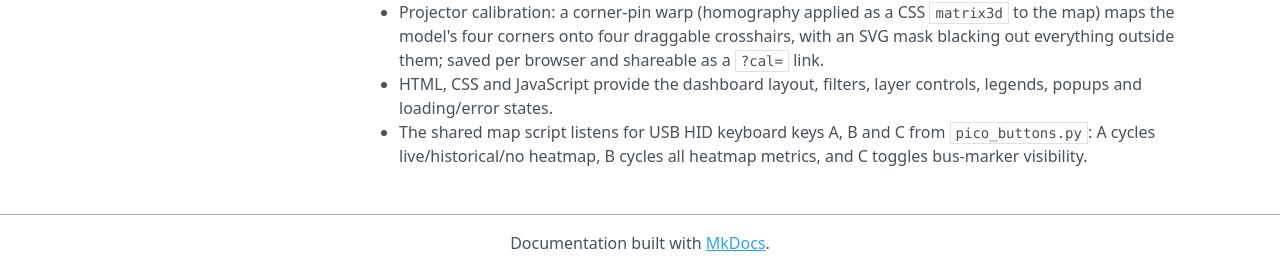
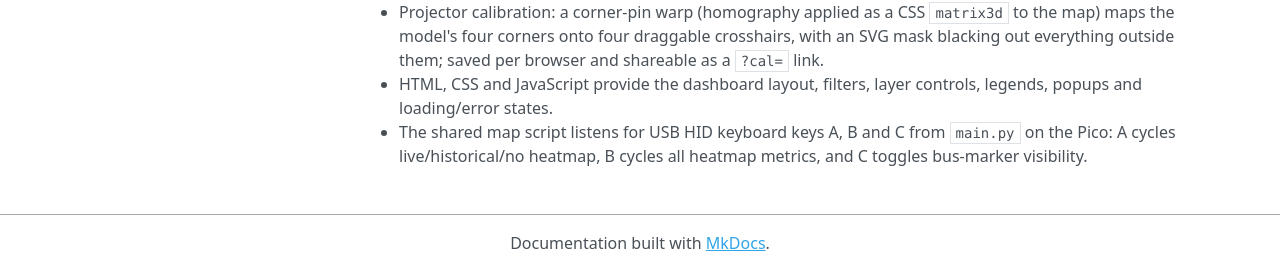
Before and after one commit to Joey-Hain/civl3704, an MkDocs documentation site: the page built from docs/ARCHITECTURE.md, in a window 1280 px wide and 900 px high, scrolled down 1589 px. Shown: the part 629-897 px from the top of the window. Built offline with MkDocs 1.6.1, drawn with Linux system fonts in a browser that asks for light colours; nearby versions of some CDN libraries.

```diff
--- a/app.py
+++ b/app.py
@@ -1914,7 +1914,7 @@ HEATMAP_SCRIPT = """\
       },
       speed: {
         label: 'Speed', kind: 'field', hist: 'PlasmaR', live: 'YlGnBu',
-        desc: 'Average bus speed within 160 m, including time stopped at stops and signals. Amber = CBD streets, pink = arterials, purple = motorways.',
+        desc: 'Average bus speed within 160 m, including readings while stopped. Colour represents speed, not road type: the historical ramp runs from amber at lower speeds to purple at higher speeds; the live ramp is green-to-blue.',
         radiusM: FIELD_RADIUS_M, fullSupport: 0.4,
         liveTitle: 'Live: current speed (km/h)',
         histTitle: 'Historical: average speed (km/h)',
@@ -3018,8 +3018,8 @@ PAGE = """
       <dt>Average delay</dt><dd>How late buses typically run in each area: mean lateness of readings within 250 m, with early running counted as on time (0). Where data is thin, the estimate is pulled toward the network average, so a single late bus can&rsquo;t create a hotspot. Scale 0&ndash;5 min.</dd>
       <dt>Delay burden</dt><dd>Where the most delay accumulates: total bus-minutes late, scaled to the same overall heat as Bus density. Busy corridors rank high even when each bus is only slightly late. An area hotter here than on Bus density carries more than its share of the network&rsquo;s delay.</dd>
       <dt>Not on time</dt><dd>Share of readings within 250 m that fall outside the TfNSW on-time window (0:59 early to 5:59 late), so early running counts as well as late. Thin data is pulled toward the network average. Scale 0&ndash;60%.</dd>
-      <dt>Speed</dt><dd>Average bus speed within 160 m, including time stopped at stops and signals. Amber = CBD streets, pink = arterials, purple = motorways. Scale 0&ndash;80 km/h.</dd>
-      <dt>Bus density</dt><dd>How many bus position readings were recorded in each area: where buses run most, not how well they run.</dd>
+      <dt>Speed</dt><dd>Average reported bus speed within 160 m, including readings while buses are stopped. Colour represents speed, not road type: the historical ramp runs from amber at lower speeds to purple at higher speeds, while the live ramp is green-to-blue. Scale 0&ndash;80 km/h.</dd>
+      <dt>Bus density</dt><dd>Number of recorded vehicle-position readings in each area, not unique buses or passengers. It shows where buses are most frequently observed, not how well they run; colour is relative within the selected window.</dd>
     </dl>
   </details>
 
--- a/docs/ARCHITECTURE.md
+++ b/docs/ARCHITECTURE.md
@@ -44,4 +44,4 @@ The app is organised into three main layers:
 - Projector geometry: by default the model box is laid out as smart-city's `params.json5` does (full-width box at the model's 2:1 aspect, `vertical_offset` 50 px, `horizontal_scale` 1.184, shrunk uniformly if needed so all four corners stay on screen), computed from unrounded Web Mercator positions and applied through the same warp below.
 - Projector calibration: a corner-pin warp (homography applied as a CSS `matrix3d` to the map) maps the model's four corners onto four draggable crosshairs, with an SVG mask blacking out everything outside them; saved per browser and shareable as a `?cal=` link.
 - HTML, CSS and JavaScript provide the dashboard layout, filters, layer controls, legends, popups and loading/error states.
-- The shared map script listens for USB HID keyboard keys A, B and C from `pico_buttons.py`: A cycles live/historical/no heatmap, B cycles all heatmap metrics, and C toggles bus-marker visibility.
+- The shared map script listens for USB HID keyboard keys A, B and C from `main.py` on the Pico: A cycles live/historical/no heatmap, B cycles all heatmap metrics, and C toggles bus-marker visibility.
--- a/main.py
+++ b/main.py
@@ -10,7 +10,7 @@ BUTTONS = [
     (13, KeyCode.C),
 ]
 
-# Internal pull-ups: pin reads 0 when idle, 1 when pressed
+# Internal pull-downs: pin reads 0 when idle, 1 when pressed
 buttons = [(gp, Pin(gp, Pin.IN, Pin.PULL_DOWN), key) for gp, key in BUTTONS]
 
 kb = KeyboardInterface()
```
Also changed, not shown: README.md (+12 -6 lines), docs/index.md (+7 -5 lines), Screenshot.png (added).
